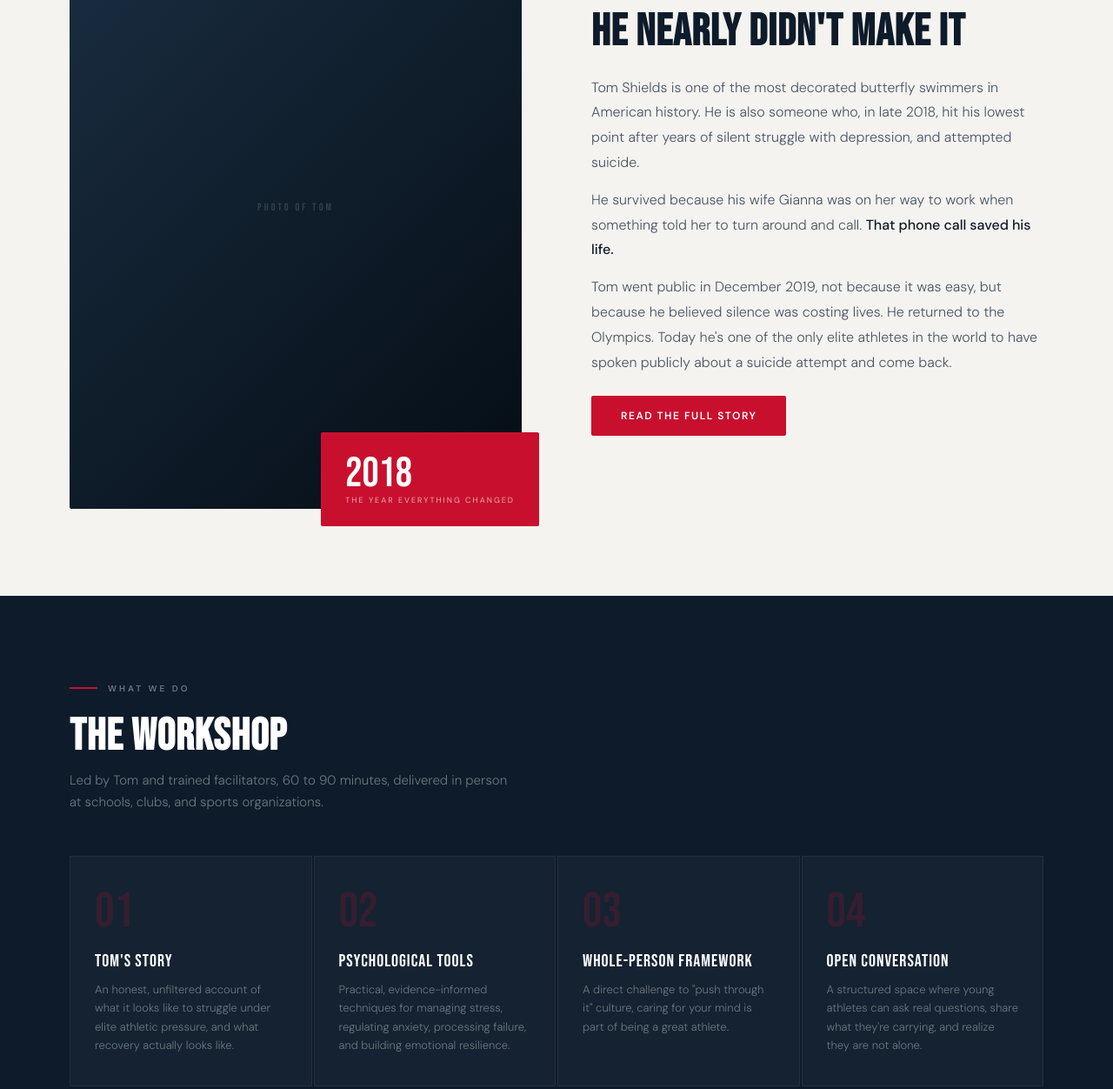
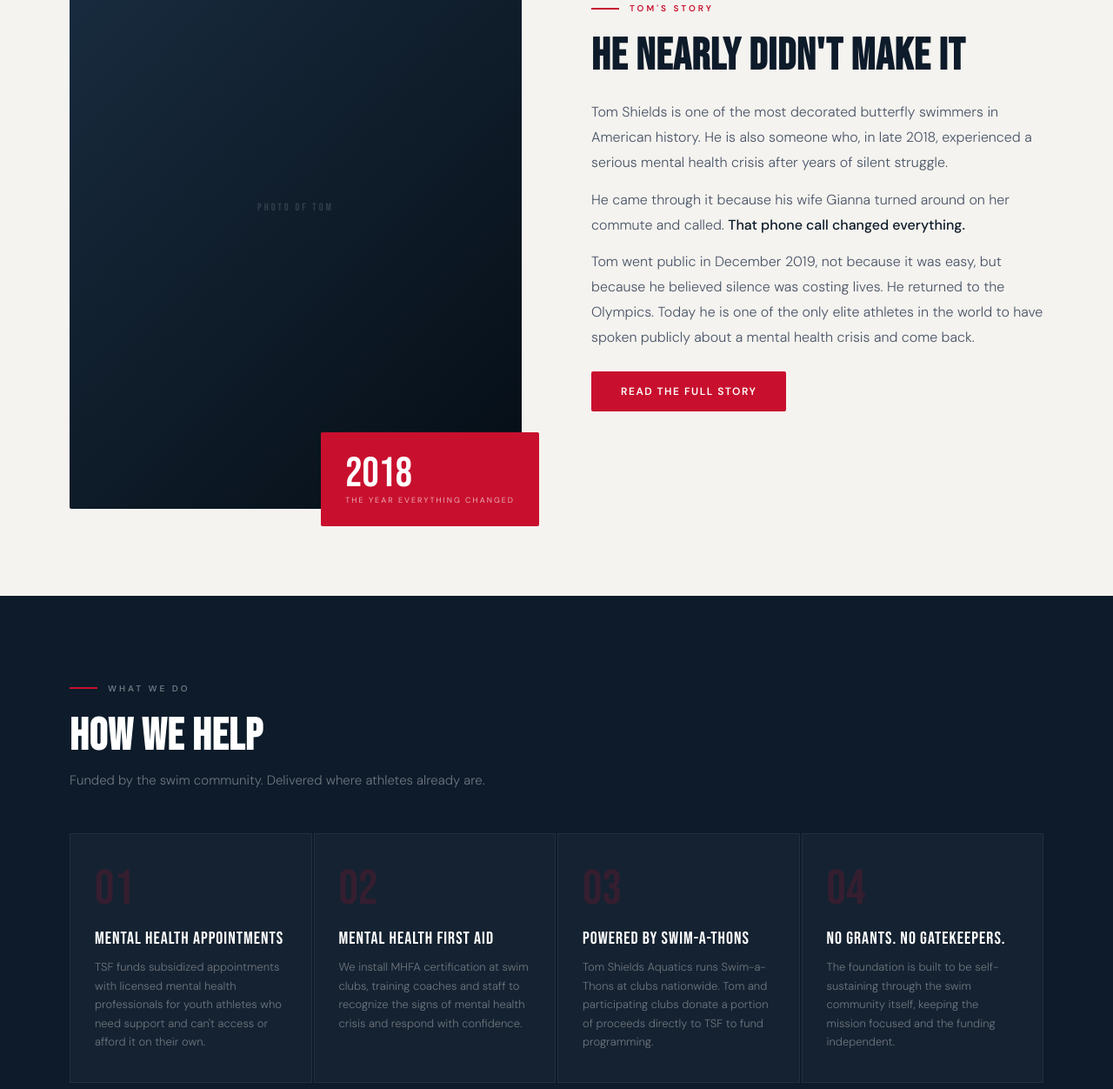
Before and after one commit to tomshieldsswim/tsf, a plain HTML site: page index.html in a window 1280 px wide. Shown: the part 1357-2609 px from the top of the page at 87% size. Drawn offline with Linux system fonts and the light colour scheme; a web font is replaced by a local one.

Commit message:
Rewrite homepage to reflect new TSF model

```diff
--- a/index.html
+++ b/index.html
@@ -146,7 +146,7 @@
       <span>California 501(c)(3) Nonprofit</span>
     </div>
     <h1 class="hero-headline anim anim-2">Building<br><em>Resilience.</em><br>Saving Lives.</h1>
-    <p class="hero-sub anim anim-3">Tom Shields is a two-time Olympic gold medalist, and someone who nearly didn't make it. The Tom Shields Foundation delivers mental health education to youth athletes, funded by community swim events.</p>
+    <p class="hero-sub anim anim-3">Tom Shields is a two-time Olympic gold medalist, and someone who nearly didn't make it. The Tom Shields Foundation funds mental health care and coach training for youth athletes, powered by the swim community.</p>
     <div class="hero-actions anim anim-4">
       <a href="events.html" class="btn btn-red">See Upcoming Events</a>
       <a href="story.html" class="btn btn-outline-white">Tom's Story</a>
@@ -201,23 +201,23 @@
   <div>
     <div class="eyebrow"><div class="eyebrow-line"></div><span>Tom's Story</span></div>
     <h2>He Nearly Didn't Make It</h2>
-    <p class="body-text">Tom Shields is one of the most decorated butterfly swimmers in American history. He is also someone who, in late 2018, hit his lowest point after years of silent struggle with depression, and attempted suicide.</p>
-    <p class="body-text">He survived because his wife Gianna was on her way to work when something told her to turn around and call. <strong>That phone call saved his life.</strong></p>
-    <p class="body-text">Tom went public in December 2019, not because it was easy, but because he believed silence was costing lives. He returned to the Olympics. Today he's one of the only elite athletes in the world to have spoken publicly about a suicide attempt and come back.</p>
+    <p class="body-text">Tom Shields is one of the most decorated butterfly swimmers in American history. He is also someone who, in late 2018, experienced a serious mental health crisis after years of silent struggle.</p>
+    <p class="body-text">He came through it because his wife Gianna turned around on her commute and called. <strong>That phone call changed everything.</strong></p>
+    <p class="body-text">Tom went public in December 2019, not because it was easy, but because he believed silence was costing lives. He returned to the Olympics. Today he is one of the only elite athletes in the world to have spoken publicly about a mental health crisis and come back.</p>
     <a href="story.html" class="btn btn-red" style="margin-top:24px;">Read the Full Story</a>
   </div>
 </section>
 
-<!-- WORKSHOP -->
+<!-- WHAT WE DO -->
 <section class="workshop">
   <div class="eyebrow eyebrow-white"><div class="eyebrow-line"></div><span>What We Do</span></div>
-  <h2>The Workshop</h2>
-  <p>Led by Tom and trained facilitators, 60 to 90 minutes, delivered in person at schools, clubs, and sports organizations.</p>
+  <h2>How We Help</h2>
+  <p>Funded by the swim community. Delivered where athletes already are.</p>
   <div class="workshop-grid">
-    <div class="w-card"><div class="w-num">01</div><div class="w-title">Tom's Story</div><p class="w-desc">An honest, unfiltered account of what it looks like to struggle under elite athletic pressure, and what recovery actually looks like.</p></div>
-    <div class="w-card"><div class="w-num">02</div><div class="w-title">Psychological Tools</div><p class="w-desc">Practical, evidence-informed techniques for managing stress, regulating anxiety, processing failure, and building emotional resilience.</p></div>
-    <div class="w-card"><div class="w-num">03</div><div class="w-title">Whole-Person Framework</div><p class="w-desc">A direct challenge to "push through it" culture, caring for your mind is part of being a great athlete.</p></div>
-    <div class="w-card"><div class="w-num">04</div><div class="w-title">Open Conversation</div><p class="w-desc">A structured space where young athletes can ask real questions, share what they're carrying, and realize they are not alone.</p></div>
+    <div class="w-card"><div class="w-num">01</div><div class="w-title">Mental Health Appointments</div><p class="w-desc">TSF funds subsidized appointments with licensed mental health professionals for youth athletes who need support and can't access or afford it on their own.</p></div>
+    <div class="w-card"><div class="w-num">02</div><div class="w-title">Mental Health First Aid</div><p class="w-desc">We install MHFA certification at swim clubs, training coaches and staff to recognize the signs of mental health crisis and respond with confidence.</p></div>
+    <div class="w-card"><div class="w-num">03</div><div class="w-title">Powered by Swim-a-Thons</div><p class="w-desc">Tom Shields Aquatics runs Swim-a-Thons at clubs nationwide. Tom and participating clubs donate a portion of proceeds directly to TSF to fund programming.</p></div>
+    <div class="w-card"><div class="w-num">04</div><div class="w-title">No Grants. No Gatekeepers.</div><p class="w-desc">The foundation is built to be self-sustaining through the swim community itself, keeping the mission focused and the funding independent.</p></div>
   </div>
 </section>
 
@@ -240,9 +240,9 @@
         <p class="event-desc">Competition with purpose. Entry fees and sponsorships go directly to the Foundation.</p>
       </div>
       <div class="event-small">
-        <div class="event-date-text">Ongoing · Schools &amp; Clubs</div>
-        <div class="event-name">Mental Health Workshops</div>
-        <p class="event-desc">Book Tom and trained facilitators for your school, swim club, or sports org.</p>
+        <div class="event-date-text">Ongoing · Clubs Nationwide</div>
+        <div class="event-name">MHFA at Your Club</div>
+        <p class="event-desc">Bring Mental Health First Aid certification to your coaching staff your school, swim club, or sports org.</p>
       </div>
     </div>
   </div>
```
